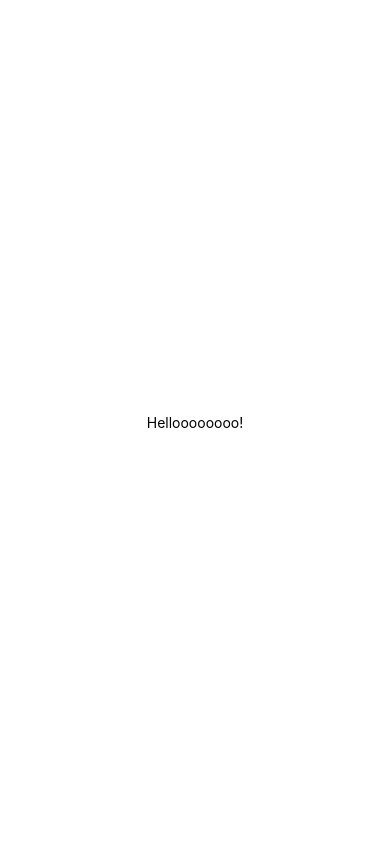
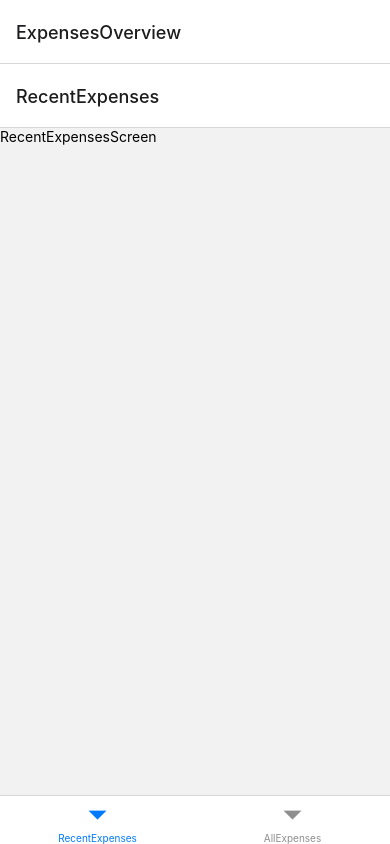
Before and after one commit to CMT94/expense-tracker-native-app, a React Native app: screen / in a window 390 px wide. Built offline with nearby package versions, Linux system fonts and the light colour scheme.

Commit message:
init app navigation

```diff
--- a/App.js
+++ b/App.js
@@ -1,20 +1,39 @@
 import { StatusBar } from "expo-status-bar";
-import { StyleSheet, Text, View } from "react-native";
+
+import { NavigationContainer } from "@react-navigation/native";
+
+import { createNativeStackNavigator } from "@react-navigation/native-stack";
+import { createBottomTabNavigator } from "@react-navigation/bottom-tabs";
+
+import ManageExpenseScreen from "./screens/ManageExpenseScreen";
+import RecentExpensesScreen from "./screens/RecentExpensesScreen";
+import AllExpensesScreen from "./screens/AllExpensesScreen";
+
+const Stack = createNativeStackNavigator();
+const BottomTabs = createBottomTabNavigator();
+
+const ExpensesOverview = () => {
+  return (
+    <BottomTabs.Navigator>
+      <BottomTabs.Screen
+        name="RecentExpenses"
+        component={RecentExpensesScreen}
+      />
+      <BottomTabs.Screen name="AllExpenses" component={AllExpensesScreen} />
+    </BottomTabs.Navigator>
+  );
+};
 
 export default function App() {
   return (
-    <View style={styles.container}>
-      <Text>Helloooooooo!</Text>
+    <>
       <StatusBar style="auto" />
-    </View>
+      <NavigationContainer>
+        <Stack.Navigator>
+          <Stack.Screen name="ExpensesOverview" component={ExpensesOverview} />
+          <Stack.Screen name="ManageExpense" component={ManageExpenseScreen} />
+        </Stack.Navigator>
+      </NavigationContainer>
+    </>
   );
 }
-
-const styles = StyleSheet.create({
-  container: {
-    flex: 1,
-    backgroundColor: "#fff",
-    alignItems: "center",
-    justifyContent: "center",
-  },
-});
```
